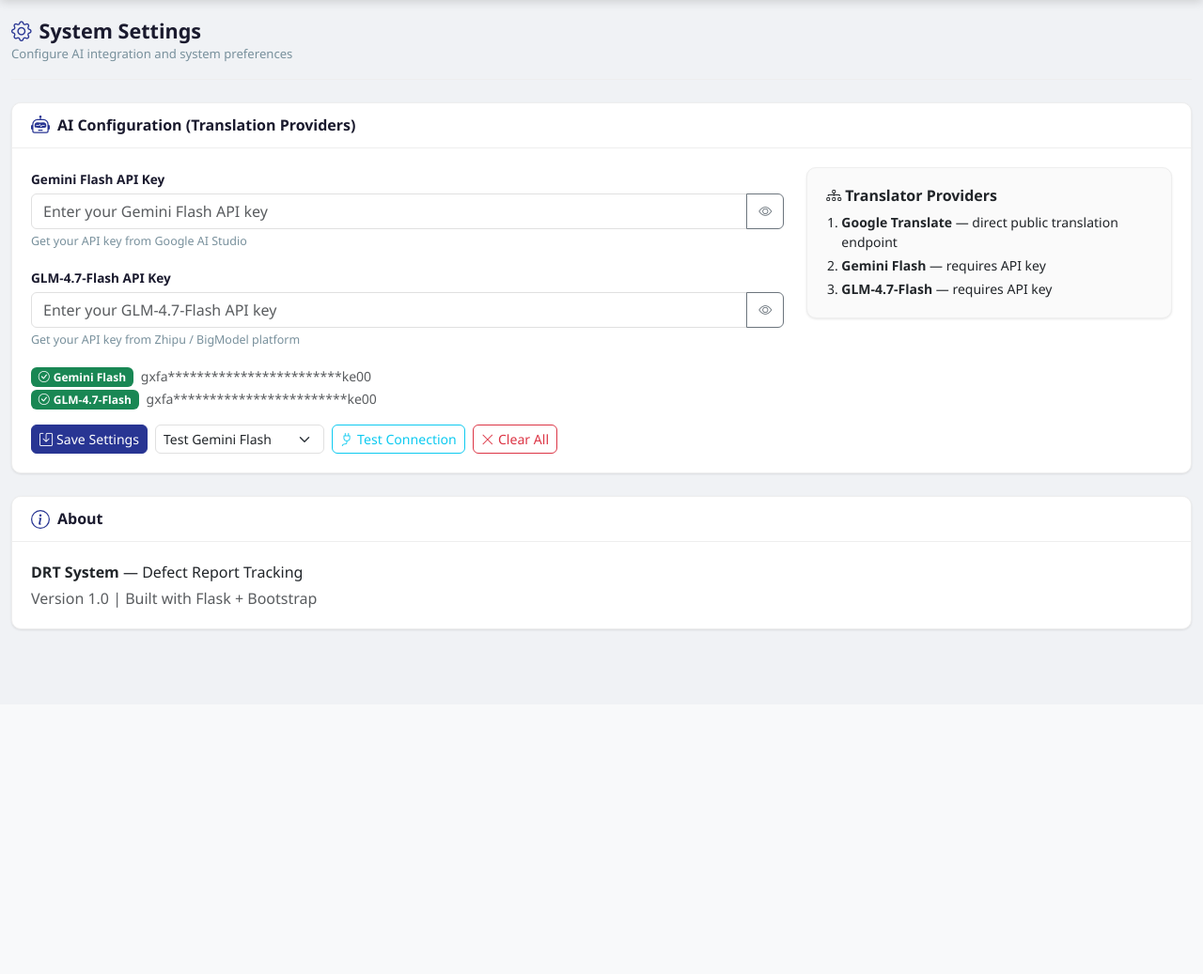
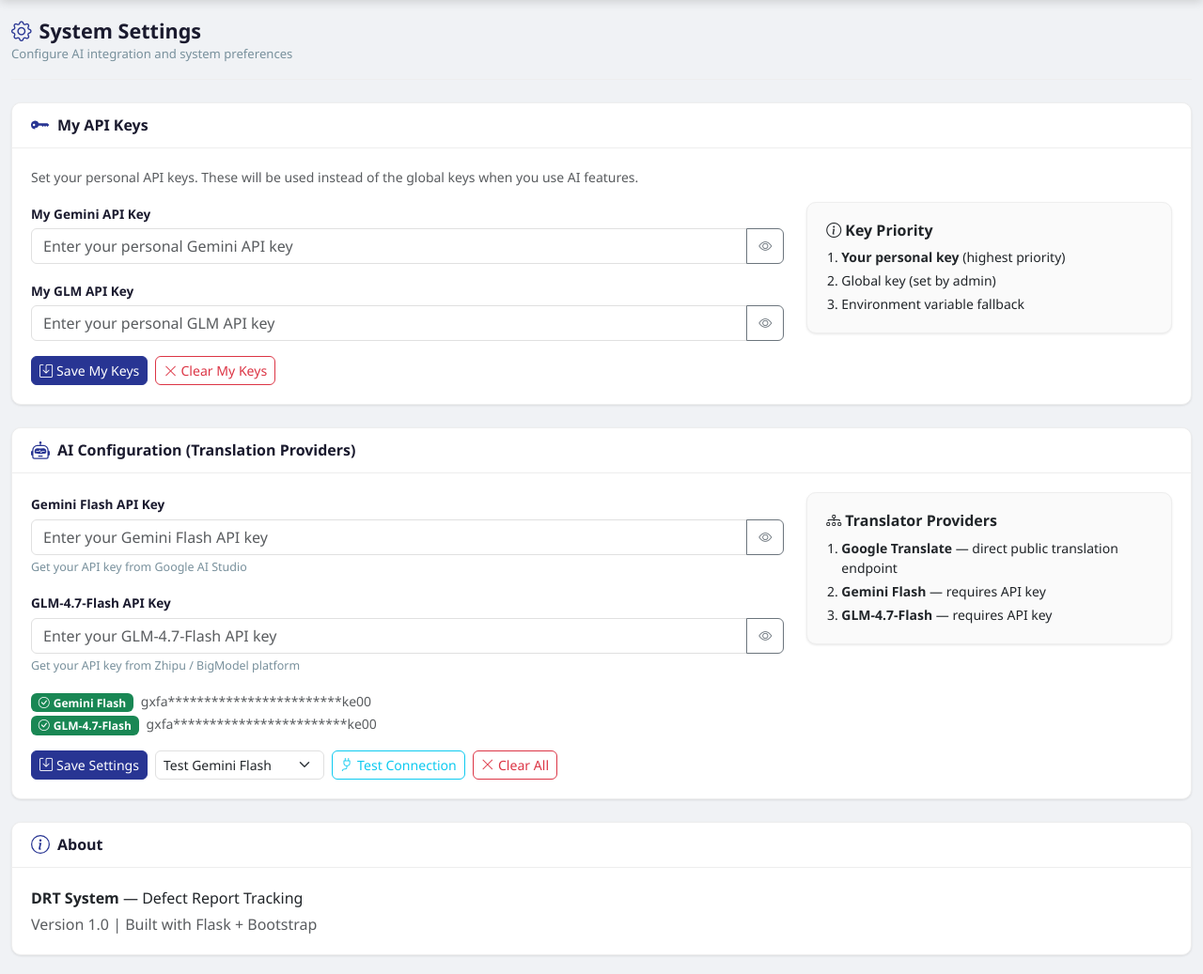
Before and after one commit to is-mao/ai_drt_system, a Flask app: page /settings in a window 1280 px wide. Shown: the part 50-1087 px from the top of the page at 94% size. Before the commit the page ends 722 px from the top, so only its background shows below. Run offline with Flask 3, Linux system fonts and the light colour scheme; the visitor is signed in with stand-in values (Sample User, id 1); data comes from the database, SQL or seed files in the repository; data that the repository does not hold is empty; some libraries are stand-ins or nearby versions.

Commit message:
feat: implement per-user API key management for Gemini and GLM

```diff
--- a/app.py
+++ b/app.py
@@ -86,7 +86,12 @@ def _migrate_columns(app):
 
     MIGRATIONS = {
         "defect_reports": {"sequence_log": "TEXT", "buffer_log": "TEXT"},
-        "users": {"is_active": "BOOLEAN DEFAULT 1", "bu": "VARCHAR(20) DEFAULT ''"},
+        "users": {
+            "is_active": "BOOLEAN DEFAULT 1",
+            "bu": "VARCHAR(20) DEFAULT ''",
+            "gemini_api_key": "VARCHAR(512) DEFAULT ''",
+            "glm_api_key": "VARCHAR(512) DEFAULT ''",
+        },
     }
 
     try:
--- a/models/user.py
+++ b/models/user.py
@@ -11,6 +11,8 @@ class User(db.Model):
     password_hash = db.Column(db.String(256), nullable=False)
     role = db.Column(db.String(20), nullable=False, default="user")  # superadmin, user
     bu = db.Column(db.String(20), default="")  # Business Unit (e.g. CRBU, WNBU)
+    gemini_api_key = db.Column(db.String(512), default="")
+    glm_api_key = db.Column(db.String(512), default="")
     is_active = db.Column(db.Boolean, default=True, nullable=False)
     created_at = db.Column(db.DateTime, default=datetime.now)
     last_login = db.Column(db.DateTime)
--- a/routes/settings.py
+++ b/routes/settings.py
@@ -2,6 +2,7 @@ from flask import Blueprint, request, jsonify, render_template, session
 from routes.auth import login_required
 from models import db
 from models.system_config import SystemConfig
+from models.user import User
 from services.ai_service import test_ai_connection
 import os
 
@@ -240,3 +241,41 @@ def test_ai():
 
     success, message = test_ai_connection(provider, api_key)
     return jsonify({"success": success, "message": message, "debug": debug_info})
+
+
+# ---------------------------------------------------------------------------
+# Per-User API Key Management
+# ---------------------------------------------------------------------------
+
+
+@settings_bp.route("/api/settings/user-ai", methods=["GET"])
+@login_required
+def get_user_ai_settings():
+    user = db.session.get(User, session["user_id"])
+    if not user:
+        return jsonify({"error": "User not found"}), 404
+    return jsonify(
+        {
+            "has_gemini_key": bool(user.gemini_api_key),
+            "masked_gemini_key": _mask_secret(user.gemini_api_key or ""),
+            "has_glm_key": bool(user.glm_api_key),
+            "masked_glm_key": _mask_secret(user.glm_api_key or ""),
+        }
+    )
+
+
+@settings_bp.route("/api/settings/user-ai", methods=["PUT"])
+@login_required
+def update_user_ai_settings():
+    data = request.get_json()
+    if not data:
+        return jsonify({"error": "No data provided"}), 400
+    user = db.session.get(User, session["user_id"])
+    if not user:
+        return jsonify({"error": "User not found"}), 404
+    if "gemini_api_key" in data:
+        user.gemini_api_key = str(data["gemini_api_key"]).strip()
+    if "glm_api_key" in data:
+        user.glm_api_key = str(data["glm_api_key"]).strip()
+    db.session.commit()
+    return jsonify({"success": True, "message": "Your API keys updated successfully"})
--- a/services/ai_service.py
+++ b/services/ai_service.py
@@ -26,13 +26,40 @@ _GOOGLE_LANGS = {"auto": "auto", "zh": "zh-CN", "vi": "vi", "en": "en"}
 _GOOGLE_CHUNK_SIZE = 1800
 
 
+def _get_current_user_key(field):
+    """Get the current user's personal API key from the users table."""
+    try:
+        from flask import session as flask_session
+        from models.user import User
+        from models import db
+
+        user_id = flask_session.get("user_id")
+        if not user_id:
+            return ""
+        user = db.session.get(User, user_id)
+        if user:
+            return (getattr(user, field, "") or "").strip()
+    except Exception:
+        pass
+    return ""
+
+
 def _get_api_keys():
-    """Get all Gemini API keys: database config first, then env var fallback.
+    """Get all Gemini API keys: user personal key first, then database config, then env var fallback.
     Supports comma-separated keys for quota rotation."""
     keys = []
+    # Priority 1: current user's personal key
+    user_key = _get_current_user_key("gemini_api_key")
+    if user_key:
+        keys.extend([k.strip() for k in user_key.split(",") if k.strip()])
+    # Priority 2: global config from database
     db_key = SystemConfig.get_value("gemini_api_key")
     if db_key:
-        keys.extend([k.strip() for k in db_key.split(",") if k.strip()])
+        for k in db_key.split(","):
+            k = k.strip()
+            if k and k not in keys:
+                keys.append(k)
+    # Priority 3: env var fallback
     env_key = os.environ.get("GEMINI_API_KEY", "")
     if env_key:
         for k in env_key.split(","):
@@ -43,6 +70,9 @@ def _get_api_keys():
 
 
 def _get_glm_api_key():
+    user_key = _get_current_user_key("glm_api_key")
+    if user_key:
+        return user_key
     return SystemConfig.get_value("glm_api_key") or os.environ.get("GLM_API_KEY", "")
 
 
--- a/services/db_routing.py
+++ b/services/db_routing.py
@@ -524,7 +524,11 @@ def init_all_tables():
 def _migrate_remote_columns(engine):
     """Add missing columns to remote database tables. Never raises."""
     REMOTE_MIGRATIONS = {
-        "users": {"bu": "VARCHAR(20) DEFAULT ''"},
+        "users": {
+            "bu": "VARCHAR(20) DEFAULT ''",
+            "gemini_api_key": "VARCHAR(512) DEFAULT ''",
+            "glm_api_key": "VARCHAR(512) DEFAULT ''",
+        },
     }
     try:
         from sqlalchemy import inspect as sa_inspect
--- a/templates/settings.html
+++ b/templates/settings.html
@@ -7,6 +7,60 @@
         <div>
             <h4><i class="bi bi-gear me-2" style="color: var(--primary);"></i>System Settings</h4>
             <div class="page-subtitle">Configure AI integration and system preferences</div>
+        </div>
+    </div>
+
+    <!-- My API Keys (per-user) -->
+    <div class="card mb-4">
+        <div class="card-header">
+            <h5>
+                <svg xmlns="http://www.w3.org/2000/svg" width="20" height="20" fill="currentColor" viewBox="0 0 16 16">
+                    <path d="M3.5 11.5a3.5 3.5 0 1 1 3.163-5H14L15.5 8 14 9.5l-1-1-1 1-1-1-1 1-1-1H6.663a3.5 3.5 0 0 1-3.163 2M2.5 9a1 1 0 1 0 0-2 1 1 0 0 0 0 2"/>
+                </svg>
+                My API Keys
+            </h5>
+        </div>
+        <div class="card-body">
+            <p class="text-muted small mb-3">Set your personal API keys. These will be used instead of the global keys when you use AI features.</p>
+            <div class="row">
+                <div class="col-md-8">
+                    <div class="mb-3">
+                        <label class="form-label">My Gemini API Key</label>
+                        <div class="input-group">
+                            <input type="password" class="form-control" id="userGeminiKey" placeholder="Enter your personal Gemini API key">
+                            <button class="btn btn-outline-secondary toggle-secret" type="button" data-target="userGeminiKey">
+                                <i class="bi bi-eye"></i>
+                            </button>
+                        </div>
+                    </div>
+                    <div class="mb-3">
+                        <label class="form-label">My GLM API Key</label>
+                        <div class="input-group">
+                            <input type="password" class="form-control" id="userGlmKey" placeholder="Enter your personal GLM API key">
+                            <button class="btn btn-outline-secondary toggle-secret" type="button" data-target="userGlmKey">
+                                <i class="bi bi-eye"></i>
+                            </button>
+                        </div>
+                    </div>
+                    <div id="userKeyInfo" class="mb-3" style="display:none;"></div>
+                    <div class="d-flex gap-2">
+                        <button class="btn btn-primary btn-sm" id="saveUserKey"><i class="bi bi-save me-1"></i>Save My Keys</button>
+                        <button class="btn btn-outline-danger btn-sm" id="clearUserKey"><i class="bi bi-x-lg me-1"></i>Clear My Keys</button>
+                    </div>
+                </div>
+                <div class="col-md-4">
+                    <div class="card" style="background: var(--gray-50); border: 1px solid var(--gray-200);">
+                        <div class="card-body">
+                            <h6 class="fw-bold mb-2"><i class="bi bi-info-circle me-1"></i>Key Priority</h6>
+                            <ol class="small mb-0 ps-3">
+                                <li class="mb-1"><strong>Your personal key</strong> (highest priority)</li>
+                                <li class="mb-1">Global key (set by admin)</li>
+                                <li>Environment variable fallback</li>
+                            </ol>
+                        </div>
+                    </div>
+                </div>
+            </div>
         </div>
     </div>
 
@@ -107,6 +161,7 @@ function escapeHtml(text) {
 
 document.addEventListener('DOMContentLoaded', function() {
     loadAISettings();
+    loadUserAISettings();
 
     document.querySelectorAll('.toggle-secret').forEach(function(btn) {
         btn.addEventListener('click', function() {
@@ -214,7 +269,49 @@ document.addEventListener('DOMContentLoaded', function() {
             console.error('Clear key failed:', err);
         }
     });
+    document.getElementById('saveUserKey').addEventListener('click', function() {
+        var gemini = document.getElementById('userGeminiKey').value.trim();
+        var glm = document.getElementById('userGlmKey').value.trim();
+        var payload = {};
+        if (gemini) payload.gemini_api_key = gemini;
+        if (glm) payload.glm_api_key = glm;
+        if (!Object.keys(payload).length) { showToast('No keys to save', 'warning'); return; }
+        fetch('/api/settings/user-ai', {
+            method: 'PUT',
+            headers: {'Content-Type': 'application/json'},
+            body: JSON.stringify(payload)
+        }).then(r => r.json()).then(data => {
+            if (data.success) {
+                showToast('Your API keys saved', 'success');
+                document.getElementById('userGeminiKey').value = '';
+                document.getElementById('userGlmKey').value = '';
+                loadUserAISettings();
+            } else { showToast(data.error || 'Failed', 'danger'); }
+        });
+    });
+
+    document.getElementById('clearUserKey').addEventListener('click', async function() {
+        if (!await appConfirm('Clear your personal API keys?', 'Clear')) return;
+        fetch('/api/settings/user-ai', {
+            method: 'PUT',
+            headers: {'Content-Type': 'application/json'},
+            body: JSON.stringify({gemini_api_key: '', glm_api_key: ''})
+        }).then(r => r.json()).then(data => {
+            if (data.success) { showToast('Your keys cleared', 'success'); loadUserAISettings(); }
+        });
+    });
 });
+
+function loadUserAISettings() {
+    fetch('/api/settings/user-ai').then(r => r.json()).then(data => {
+        var info = document.getElementById('userKeyInfo');
+        var tags = [];
+        if (data.has_gemini_key) tags.push('<span class="badge bg-success me-2"><i class="bi bi-check-circle me-1"></i>Gemini</span><span class="text-muted small me-3">' + escapeHtml(data.masked_gemini_key) + '</span>');
+        if (data.has_glm_key) tags.push('<span class="badge bg-success me-2"><i class="bi bi-check-circle me-1"></i>GLM</span><span class="text-muted small me-3">' + escapeHtml(data.masked_glm_key) + '</span>');
+        if (tags.length) { info.style.display = 'block'; info.innerHTML = tags.join('<br>'); }
+        else { info.style.display = 'none'; info.innerHTML = ''; }
+    });
+}
 
 function loadAISettings() {
     fetch('/api/settings/ai')
```
Also changed, not shown: 1 other file.
